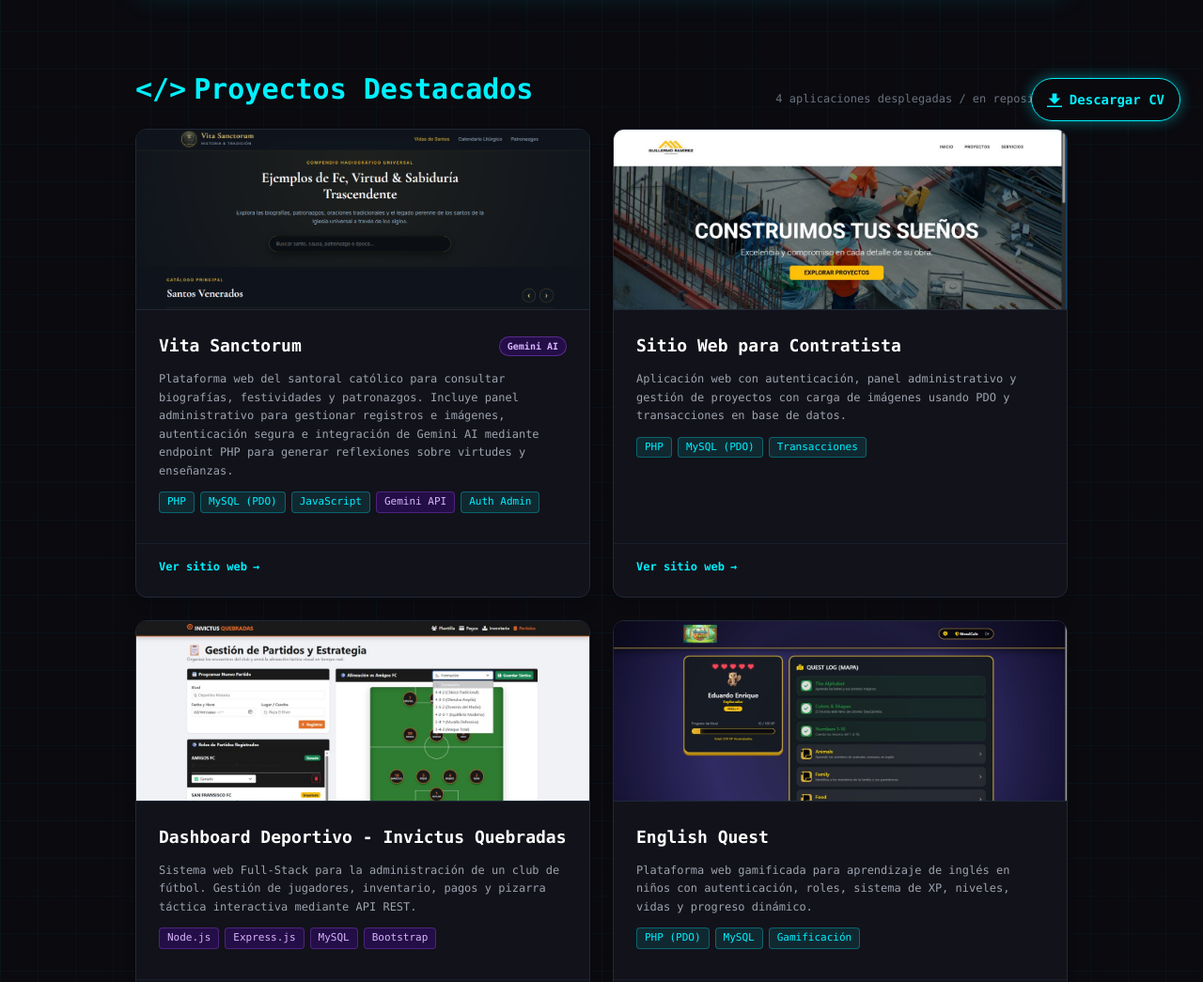
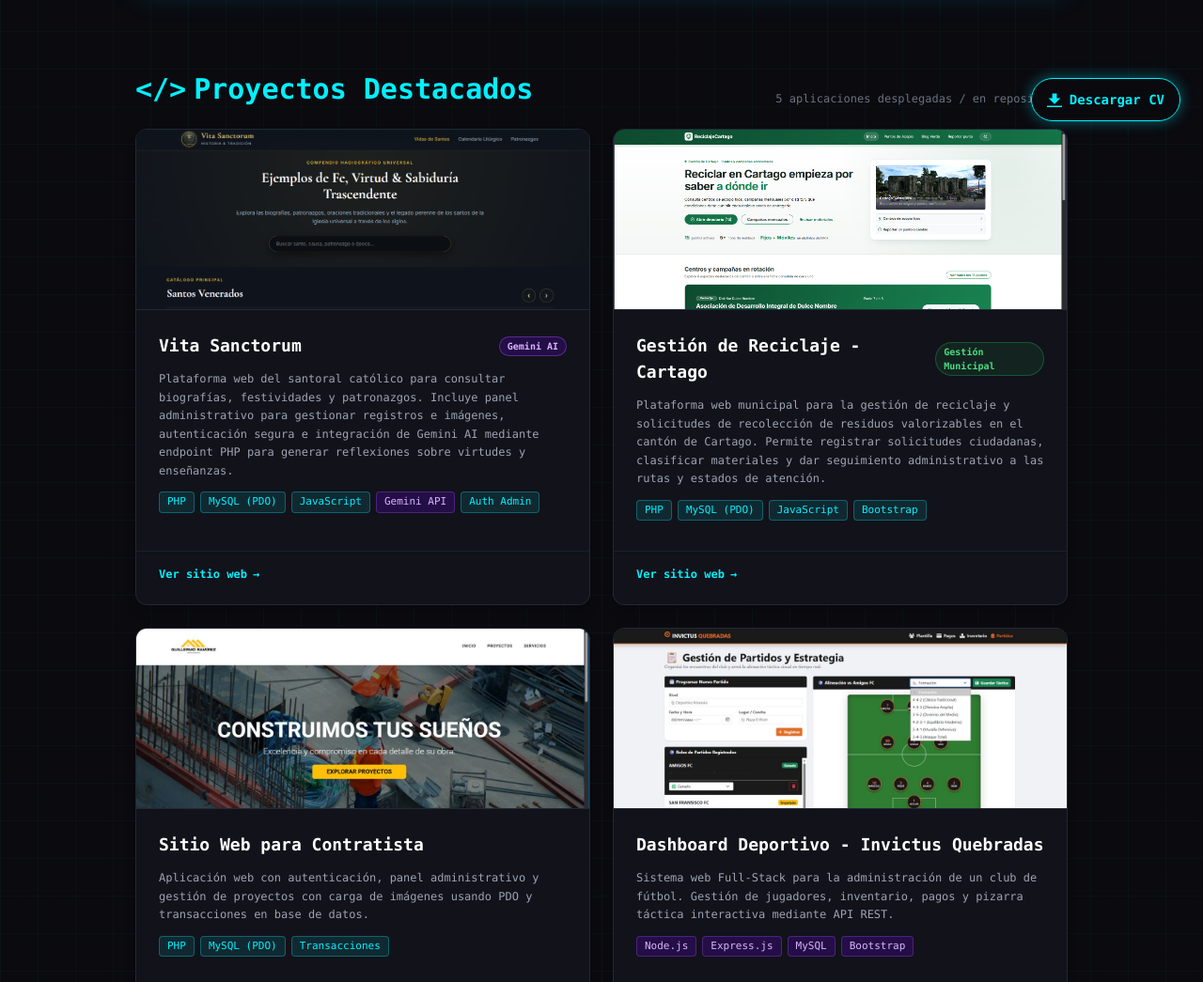
Before and after one commit to Eduardora21/portafolio-eduardo-ramirez, a plain HTML site: page index.html in a window 1280 px wide. Shown: the part 647-1692 px from the top of the page at 94% size. Drawn offline with nearby package versions, Linux system fonts and the light colour scheme.

Commit message:
feat: agregar sistema de gestión de reciclaje de Cartago al portafolio y consola.
- Se agregó la tarjeta de Gestión de Reciclaje - Cartago con portada img/reciclaje_cartago.png y enlace en vivo
- Se actualizó el contador a 5 aplicaciones y se centró la última tarjeta en vista de escritorio
- Se integró el proyecto en el comando 'proyectos' y comando 'reciclaje' dentro de la consola interactiva

```diff
--- a/index.html
+++ b/index.html
@@ -125,7 +125,7 @@
         <h2 class="text-2xl md:text-3xl font-bold text-cyber-neon flex items-center gap-2">
           <span>&lt;/&gt;</span> Proyectos Destacados
         </h2>
-        <span class="text-xs text-gray-500">4 aplicaciones desplegadas / en repositorio</span>
+        <span class="text-xs text-gray-500">5 aplicaciones desplegadas / en repositorio</span>
       </div>
 
       <div class="grid grid-cols-1 md:grid-cols-2 gap-6">
@@ -160,7 +160,36 @@
           </div>
         </div>
 
-        <!-- 2. Sitio Web Contratista -->
+        <!-- 2. Reciclaje Cartago (Nuevo Proyecto) -->
+        <div class="bg-cyber-card border border-gray-800 hover:border-cyber-neon/60 rounded-xl overflow-hidden transition-all duration-300 shadow-lg hover:shadow-[0_0_25px_rgba(0,240,255,0.12)] flex flex-col justify-between group">
+          <div>
+            <div class="h-48 bg-black/60 overflow-hidden border-b border-gray-800 relative">
+              <img src="img/reciclaje_cartago.png" alt="Sistema Municipal de Reciclaje Cartago" class="w-full h-full object-cover object-top group-hover:scale-105 transition-transform duration-500">
+            </div>
+            <div class="p-6 space-y-3">
+              <div class="flex items-center justify-between gap-2">
+                <h3 class="text-lg font-bold text-white group-hover:text-cyber-neon transition-colors">Gestión de Reciclaje - Cartago</h3>
+                <span class="text-[10px] bg-green-500/10 text-green-400 border border-green-500/30 px-2 py-0.5 rounded-full font-semibold">Gestión Municipal</span>
+              </div>
+              <p class="text-gray-400 text-xs leading-relaxed">
+                Plataforma web municipal para la gestión de reciclaje y solicitudes de recolección de residuos valorizables en el cantón de Cartago. Permite registrar solicitudes ciudadanas, clasificar materiales y dar seguimiento administrativo a las rutas y estados de atención.
+              </p>
+              <div class="flex flex-wrap gap-1.5 text-[11px]">
+                <span class="bg-cyber-neon/10 text-cyber-neon border border-cyber-neon/30 px-2 py-0.5 rounded">PHP</span>
+                <span class="bg-cyber-neon/10 text-cyber-neon border border-cyber-neon/30 px-2 py-0.5 rounded">MySQL (PDO)</span>
+                <span class="bg-cyber-neon/10 text-cyber-neon border border-cyber-neon/30 px-2 py-0.5 rounded">JavaScript</span>
+                <span class="bg-cyber-neon/10 text-cyber-neon border border-cyber-neon/30 px-2 py-0.5 rounded">Bootstrap</span>
+              </div>
+            </div>
+          </div>
+          <div class="px-6 pb-6 pt-2 flex items-center justify-between border-t border-gray-800/60 mt-2">
+            <a href="https://reciclajecartago.great-site.net/" target="_blank" class="inline-flex items-center gap-1.5 text-xs text-cyber-neon hover:underline font-bold pt-2">
+              Ver sitio web <span>→</span>
+            </a>
+          </div>
+        </div>
+
+        <!-- 3. Sitio Web Contratista -->
         <div class="bg-cyber-card border border-gray-800 hover:border-cyber-neon/60 rounded-xl overflow-hidden transition-all duration-300 shadow-lg hover:shadow-[0_0_25px_rgba(0,240,255,0.12)] flex flex-col justify-between group">
           <div>
             <div class="h-48 bg-black/60 overflow-hidden border-b border-gray-800 relative">
@@ -185,7 +214,7 @@
           </div>
         </div>
 
-        <!-- 3. Dashboard Deportivo -->
+        <!-- 4. Dashboard Deportivo -->
         <div class="bg-cyber-card border border-gray-800 hover:border-cyber-neon/60 rounded-xl overflow-hidden transition-all duration-300 shadow-lg hover:shadow-[0_0_25px_rgba(0,240,255,0.12)] flex flex-col justify-between group">
           <div>
             <div class="h-48 bg-black/60 overflow-hidden border-b border-gray-800 relative">
@@ -211,8 +240,8 @@
           </div>
         </div>
 
-        <!-- 4. English Quest -->
-        <div class="bg-cyber-card border border-gray-800 hover:border-cyber-neon/60 rounded-xl overflow-hidden transition-all duration-300 shadow-lg hover:shadow-[0_0_25px_rgba(0,240,255,0.12)] flex flex-col justify-between group">
+        <!-- 5. English Quest -->
+        <div class="bg-cyber-card border border-gray-800 hover:border-cyber-neon/60 rounded-xl overflow-hidden transition-all duration-300 shadow-lg hover:shadow-[0_0_25px_rgba(0,240,255,0.12)] flex flex-col justify-between group md:col-span-2 md:max-w-md md:mx-auto md:w-full">
           <div>
             <div class="h-48 bg-black/60 overflow-hidden border-b border-gray-800 relative">
               <img src="img/english-quest.jpg" alt="English Quest" class="w-full h-full object-cover object-top group-hover:scale-105 transition-transform duration-500">
@@ -383,7 +412,7 @@
     <span>Descargar CV</span>
   </a>
 
-  <!-- Lógica de Consola Actualizada (Incluida aquí para evitar problemas de caché) -->
+  <!-- Lógica de Consola Actualizada -->
   <script>
     const terminalScreen = document.getElementById('terminal-screen');
     const commandInput = document.getElementById('command-input');
@@ -411,9 +440,17 @@
         <div class="text-gray-300 space-y-1.5">
           <p class="text-green-400 font-bold">Proyectos Académicos y Personales:</p>
           <p>1. <span class="text-white font-bold">Vita Sanctorum:</span> Plataforma web del santoral católico con panel administrativo, PHP + MySQL (PDO) e integración de Gemini AI para reflexiones sobre virtudes.</p>
-          <p>2. <span class="text-white font-bold">Sitio Web Contratista:</span> Aplicación web con panel administrativo, carga de imágenes y transacciones en PHP con PDO.</p>
-          <p>3. <span class="text-white font-bold">Dashboard Deportivo - Invictus Quebradas:</span> Sistema web Full-Stack en Node/Express + MySQL, API REST y pizarra táctica.</p>
-          <p>4. <span class="text-white font-bold">English Quest:</span> Plataforma web gamificada para aprendizaje de inglés en niños con PHP + MySQL (PDO).</p>
+          <p>2. <span class="text-white font-bold">Gestión de Reciclaje - Cartago:</span> Plataforma web municipal para registro de solicitudes de recolección, clasificación de materiales y seguimiento administrativo en el cantón de Cartago.</p>
+          <p>3. <span class="text-white font-bold">Sitio Web Contratista:</span> Aplicación web con panel administrativo, carga de imágenes y transacciones en PHP con PDO.</p>
+          <p>4. <span class="text-white font-bold">Dashboard Deportivo - Invictus Quebradas:</span> Sistema web Full-Stack en Node/Express + MySQL, API REST y pizarra táctica.</p>
+          <p>5. <span class="text-white font-bold">English Quest:</span> Plataforma web gamificada para aprendizaje de inglés en niños con PHP + MySQL (PDO).</p>
+        </div>
+      `,
+      'reciclaje': `
+        <div class="text-gray-300 space-y-1 border-l-2 border-green-500 pl-3">
+          <p class="text-green-400 font-bold">♻️ Gestión de Reciclaje - Cartago</p>
+          <p>Sistema web municipal desarrollado en PHP + MySQL (PDO) y Bootstrap para gestionar solicitudes ciudadanas de recolección de residuos valorizables y control de rutas en Cartago.</p>
+          <p>Demo: <a href="https://reciclajecartago.great-site.net/" target="_blank" class="text-cyber-neon underline">https://reciclajecartago.great-site.net/</a></p>
         </div>
       `,
       'experiencia': `
```
Also changed, not shown: img/reciclaje_cartago.png (added).
